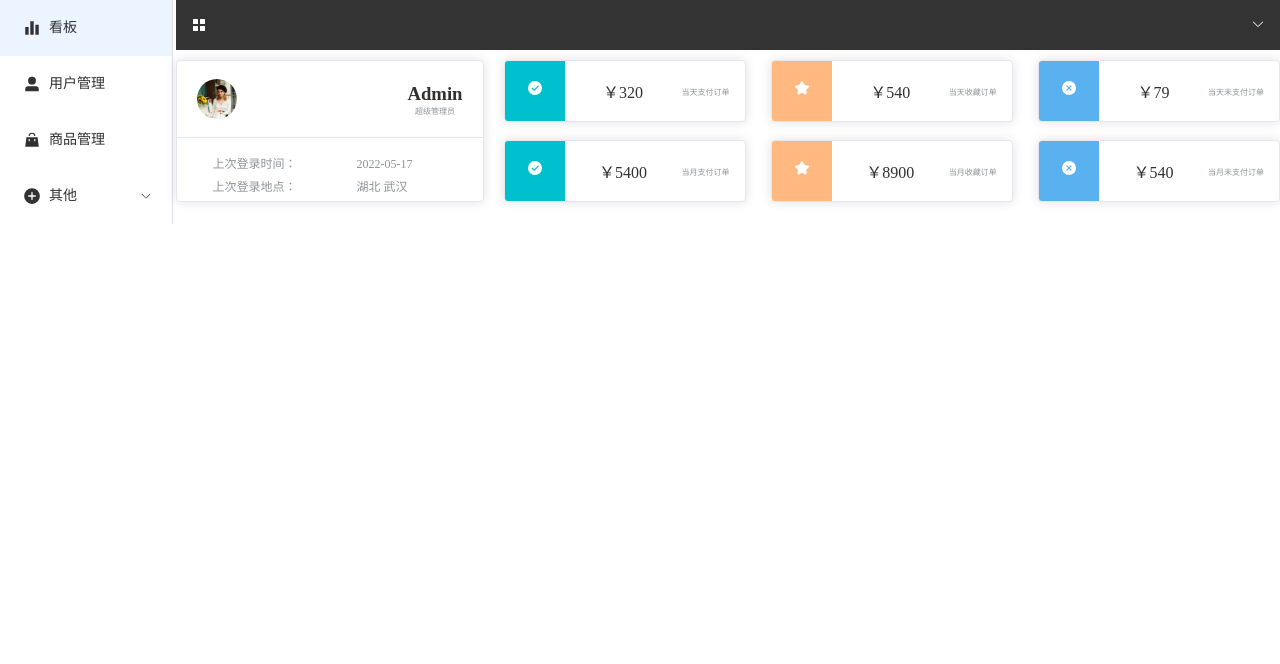
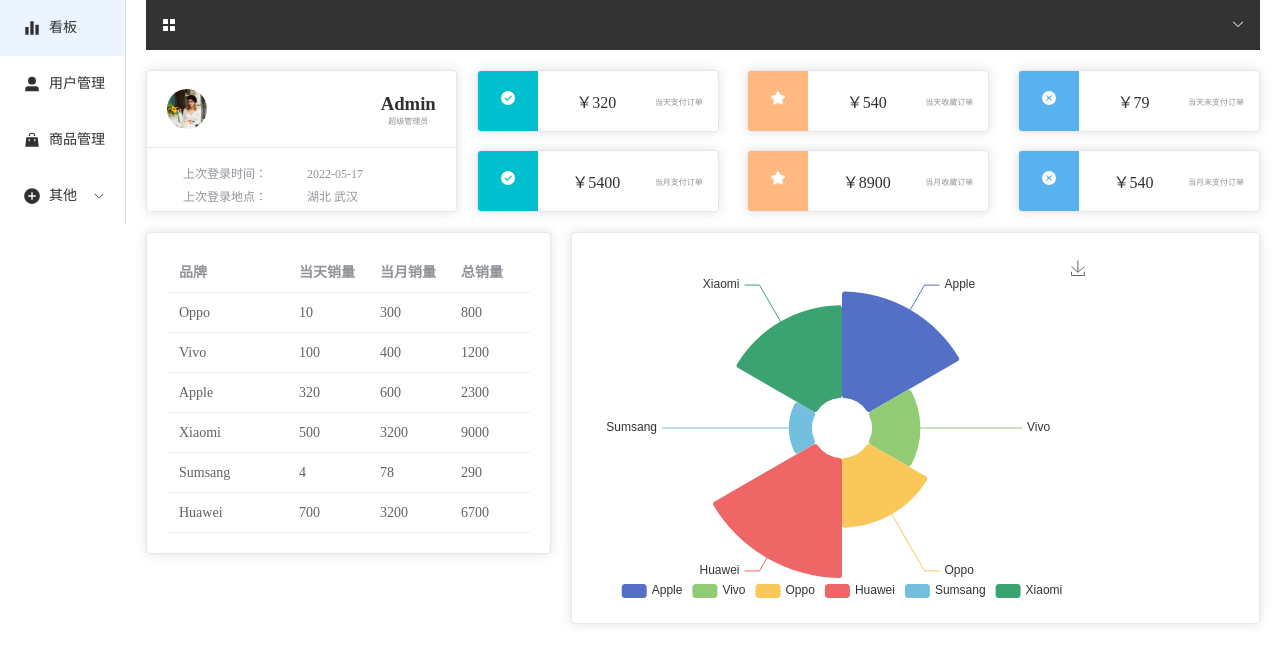
Before and after one commit to 3195536119/manage_primary, a Vue app: page /dash in a window 1280 px wide. Shown: the top 664 px of the page. Built offline with nearby package versions, Linux system fonts and the light colour scheme.

Commit message:
看板页完成

```diff
--- a/package.json
+++ b/package.json
@@ -9,6 +9,7 @@
   "dependencies": {
     "@element-plus/icons-vue": "^2.1.0",
     "axios": "^1.3.4",
+    "echarts": "^5.4.2",
     "element-plus": "^2.3.1",
     "less": "^4.1.3",
     "mockjs": "^1.1.0",
--- a/public/api.js
+++ b/public/api.js
@@ -22,6 +22,19 @@ export default {
      */
     getBillData(){
         return axios.get('/getBill');
+    },
+    /**
+     * 获取dash页的tableData数据
+     * @returns 请求表格数据的promise对象
+     */
+    getTableData(){
+        return axios.get('/getTableData')
+    },
+    /**
+     * 获取饼图的数据
+     * @returns 请求饼图数据的promise对象
+     */
+    getPieData(){
+        return axios.get('/getPieData')
     }
-
 }
--- a/public/mock.js
+++ b/public/mock.js
@@ -4,36 +4,102 @@
  * @Author: shaye
  * @Date: 2023-03-26 16:20:21
  * @LastEditors: shaye
- * @LastEditTime: 2023-03-27 11:46:40
+ * @LastEditTime: 2023-03-29 11:13:38
  */
 const Mock = require("mockjs");
 
 //订单数据
 const billData = [{
-    type:'pay',
+    type: 'pay',
     value: 320,
     text: '当天支付订单',
 }, {
-    type:'star',
+    type: 'star',
     value: 540,
     text: '当天收藏订单',
 }, {
-    type:'unpaid',
+    type: 'unpaid',
     value: 79,
     text: '当天未支付订单',
 }, {
-    type:'pay',
+    type: 'pay',
     value: 5400,
     text: '当月支付订单',
 }, {
-    type:'star',
+    type: 'star',
     value: 8900,
     text: '当月收藏订单',
 }, {
-    type:'unpaid',
+    type: 'unpaid',
     value: 540,
     text: '当月未支付订单',
 }]
+
+//dash表格数据
+const tableData = [
+    {
+        name: 'Oppo',
+        todayBuy: 10,
+        monthBuy: 300,
+        totalBuy: 800,
+    },
+    {
+        name: 'Vivo',
+        todayBuy: 100,
+        monthBuy: 400,
+        totalBuy: 1200,
+    },
+    {
+        name: 'Apple',
+        todayBuy: 320,
+        monthBuy: 600,
+        totalBuy: 2300,
+    },
+    {
+        name: 'Xiaomi',
+        todayBuy: 500,
+        monthBuy: 3200,
+        totalBuy: 9000,
+    },
+    {
+        name: 'Sumsang',
+        todayBuy: 4,
+        monthBuy: 78,
+        totalBuy: 290,
+    },
+    {
+        name: 'Huawei',
+        todayBuy: 700,
+        monthBuy: 3200,
+        totalBuy: 6700,
+    },
+]
+const pieData = [
+    {
+        name: 'Apple',
+        value: 550,
+    },
+    {
+        name: 'Vivo',
+        value: 250,
+    },
+    {
+        name: 'Oppo',
+        value: 360,
+    },
+    {
+        name: 'Huawei',
+        value: 620,
+    },
+    {
+        name: 'Sumsang',
+        value: 120,
+    },
+    {
+        name: 'Xiaomi',
+        value: 480,
+    },
+]
 
 /**
  * 将Url中的数据拆分为参数对象
@@ -83,3 +149,18 @@ Mock.mock(/getBill/, 'get', options => {
         data: billData
     }
 })
+
+//获取表格数据
+Mock.mock(/getTableData/, 'get', options => {
+    return {
+        status: 200,
+        data: tableData
+    }
+})
+
+Mock.mock(/getPieData/, 'get', options => {
+    return {
+        status: 200,
+        data: pieData
+    }
+})
--- a/src/components/aside.vue
+++ b/src/components/aside.vue
@@ -4,7 +4,7 @@
  * @Author: shaye
  * @Date: 2023-03-27 18:34:22
  * @LastEditors: shaye
- * @LastEditTime: 2023-03-28 09:38:55
+ * @LastEditTime: 2023-03-29 11:30:15
 -->
 <template>
     <div class="aside_container">
@@ -48,6 +48,7 @@
 <style  scoped>
 .aside_container{
     /*background-color: rgb(81, 92, 100);*/
+    height: 100%;
 }
 
 .aside_container .el-menu{
--- a/src/components/layout.vue
+++ b/src/components/layout.vue
@@ -4,16 +4,22 @@
  * @Author: shaye
  * @Date: 2023-03-26 15:47:37
  * @LastEditors: shaye
- * @LastEditTime: 2023-03-29 10:11:59
+ * @LastEditTime: 2023-03-29 13:55:41
 -->
 <template>
-    <div class="container">
-        <Aside style="width: 200px;margin-right:3px" />
-        <div class="container_right">
-            <Header style="height:50px;margin-bottom:10px" />
-            <router-view></router-view>
-        </div>
-    </div>
+    <el-container>
+        <el-aside width="auto">
+            <Aside />
+        </el-aside>
+        <el-container>
+            <el-header height="50px">
+                <Header style="height: 50px;"/>
+            </el-header>
+            <el-main>
+                <router-view></router-view>
+            </el-main>
+        </el-container>
+    </el-container>
 </template>
 
 <script setup>
@@ -23,13 +29,4 @@ import Header from './header.vue'
 </script>
 
 <style  scoped>
-.container {
-    display: flex;
-}
-
-.container_right {
-    display: flex;
-    flex-direction: column;
-    width: 100%;
-}
 </style>
--- a/src/views/dash/bill.vue
+++ b/src/views/dash/bill.vue
@@ -42,7 +42,7 @@ api.getBillData().then(res => {
 
 <style scoped>
 .box-card {
-    width: 240px;
+    width: 200px;
 }
 
 .box_container {
--- a/src/views/dash/index.vue
+++ b/src/views/dash/index.vue
@@ -4,7 +4,7 @@
  * @Author: shaye
  * @Date: 2023-03-27 18:44:54
  * @LastEditors: shaye
- * @LastEditTime: 2023-03-29 09:58:19
+ * @LastEditTime: 2023-03-29 17:54:14
 -->
 <template>
     <el-row :gutter="20" >
@@ -15,13 +15,25 @@
             <Bill/>
         </el-col>
     </el-row>
+    <el-row :gutter="20" >
+        <el-col :span="9">
+            <sell-table></sell-table>
+        </el-col>
+        <el-col :span="15" >
+            <pie-chart></pie-chart>
+        </el-col>
+    </el-row>
 </template>
 
 <script setup>
 import Info from './info.vue';
 import Bill from './bill.vue';
+import sellTable from './sellTable.vue';
+import PieChart from './pieChart.vue'
 </script>
 
 <style  scoped>
-
+.el-row:first-child{
+    margin-bottom: 20px;
+}
 </style>
--- a/src/views/dash/info.vue
+++ b/src/views/dash/info.vue
@@ -4,7 +4,7 @@
  * @Author: shaye
  * @Date: 2023-03-28 09:47:27
  * @LastEditors: shaye
- * @LastEditTime: 2023-03-29 10:20:13
+ * @LastEditTime: 2023-03-29 13:38:07
 -->
 <template>
     <el-card class="box-card">
@@ -58,7 +58,7 @@
 }
 
 .login_info p span {
-    margin-left: 60px;
+    margin-left: 40px;
 }
 .login_info p:first-child
 {
--- /dev/null
+++ b/src/views/dash/pieChart.vue
@@ -0,0 +1,56 @@
+<template>
+    <el-card>
+        <div ref="pieChart" style="height: 350px;width:500px">
+
+        </div>
+    </el-card>
+</template>
+
+<script setup>
+import * as echarts from "echarts";
+import { ref, onMounted } from "vue";
+import api from "../../../public/api"
+const options = {
+    legend: {
+        top: 'bottom'
+    },
+    toolbox: {
+        show: true,
+        feature: {
+            saveAsImage: { show: true }
+        }
+    },
+    series: [
+        {
+            name: '各类手机占比',
+            type: 'pie',
+            radius: [30, 150],
+            center: ['50%', '50%'],
+            roseType: 'area',
+            itemStyle: {
+                borderRadius: 3
+            },
+            data: [
+            ]
+        }
+    ]
+};
+
+console.log('我在setup里面', options)
+const pieChart = ref(null)
+onMounted(() => {
+    console.log('我是mounted')
+    api.getPieData().then(res => {
+        console.log(res)
+        if (res.data.status == 200) {
+            options.series[0].data = res.data.data
+            let chart = echarts.init(pieChart.value)
+            console.log(chart, options, options.series[0].data, options.series[0].center)
+            chart.setOption(options)
+            chart.resize()
+        }
+    })
+})
+</script>
+
+<style scoped></style>
--- /dev/null
+++ b/src/views/dash/sellTable.vue
@@ -0,0 +1,28 @@
+<template>
+    <div>
+        <el-card>
+            <el-table :data="tableData.tableData">
+                <el-table-column prop="name" label="品牌" width="120px" />
+                <el-table-column prop="todayBuy" label="当天销量" />
+                <el-table-column prop="monthBuy" label="当月销量" />
+                <el-table-column prop="totalBuy" label="总销量" />
+            </el-table>
+        </el-card>
+    </div>
+</template>
+
+<script setup>
+import { reactive } from "vue";
+import api from '../../../public/api'
+const tableData = reactive({
+    tableData: []
+})
+api.getTableData().then(res => {
+    console.log(res)
+    if (res.data.status == 200) {
+        tableData.tableData = res.data.data
+    }
+})
+</script>
+
+<style scoped></style>
```
Also changed, not shown: 1 other file (tests, documents, lock files or other folders).
